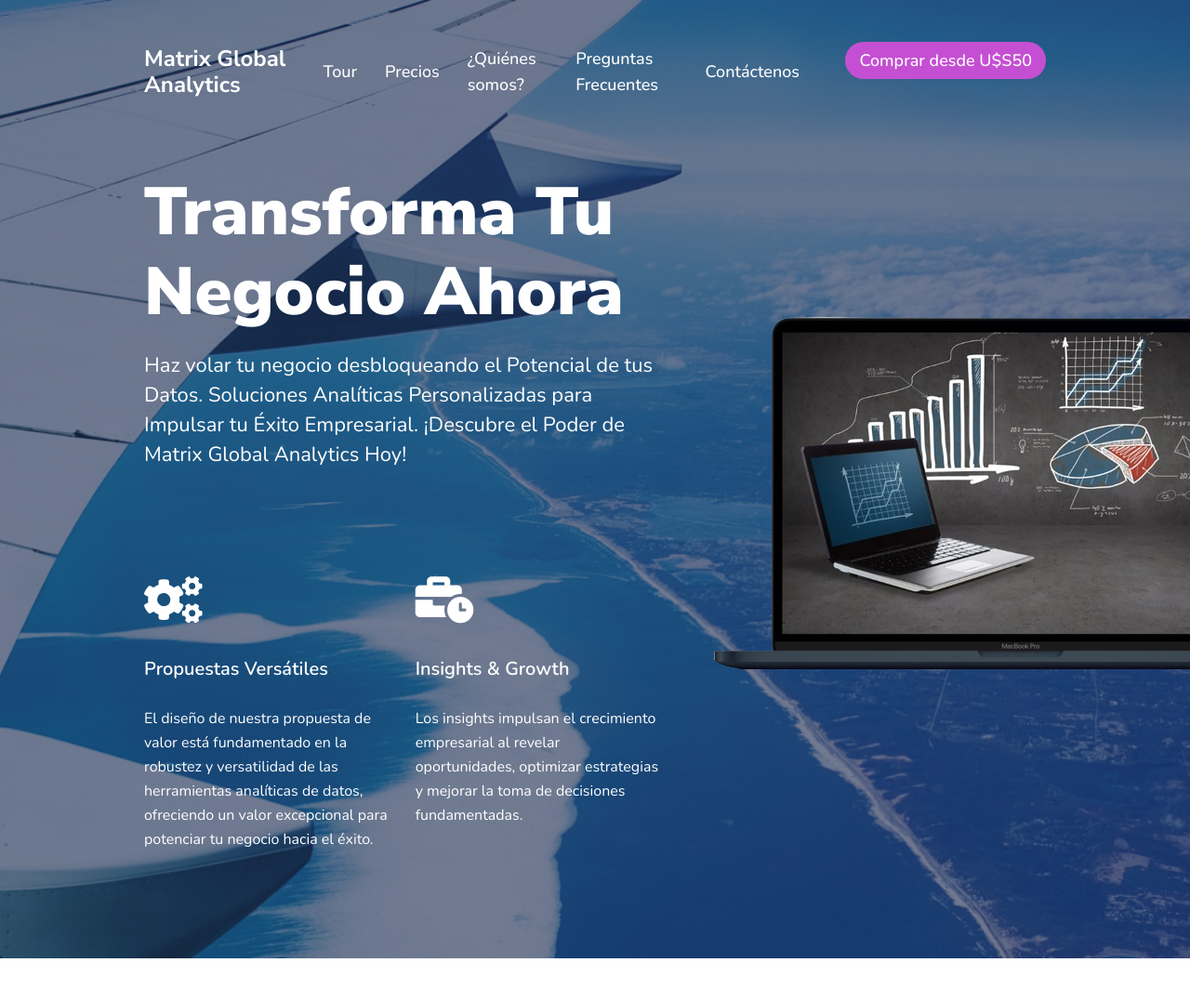
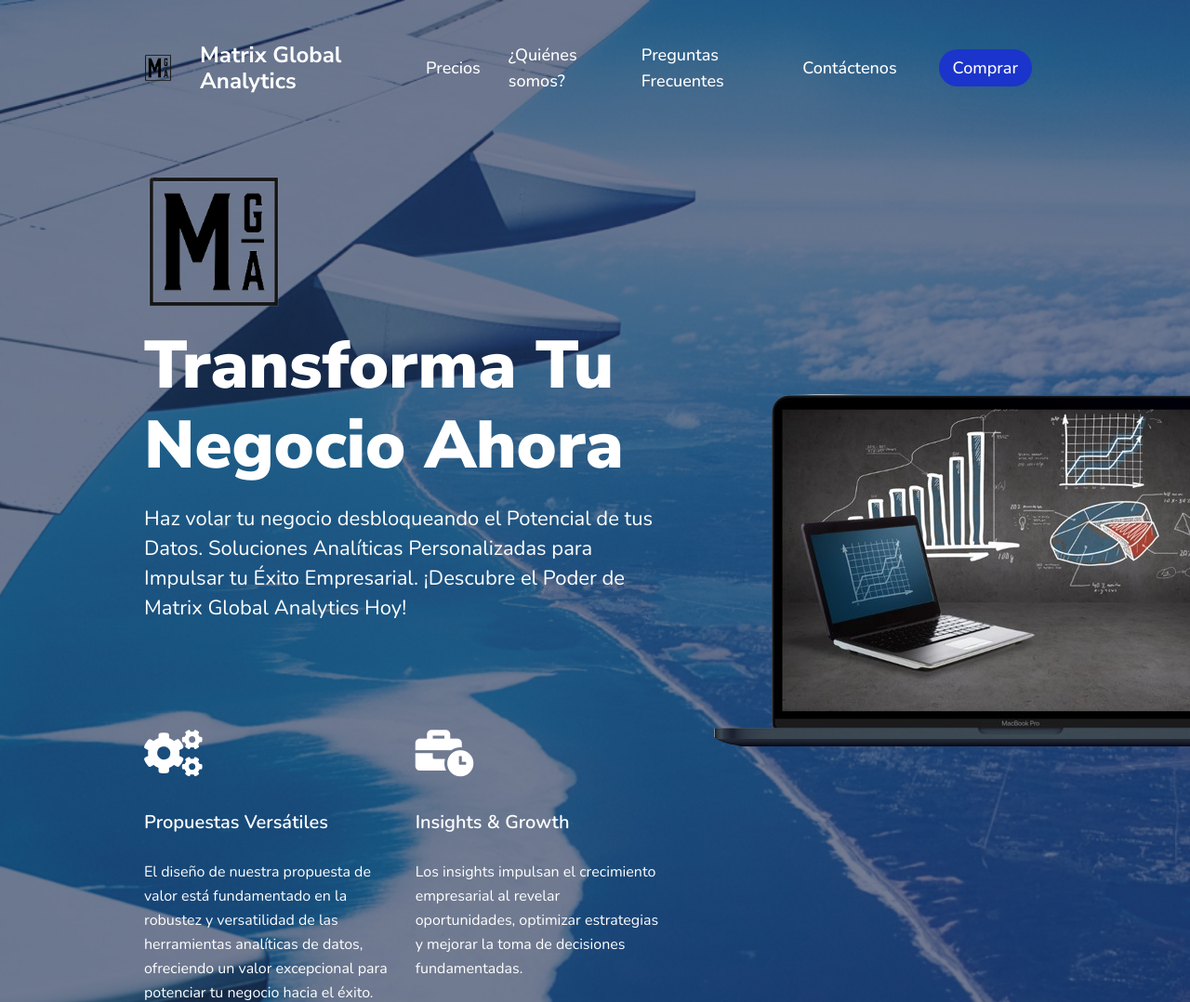
Before and after one commit to Mgobeaalcoba/matrix-global-analytics-webapp, a Django app: page / in a window 1280 px wide. Shown: the top 1078 px of the page at 93% size. Run offline with Django 5.2, Linux system fonts and the light colour scheme; style sheets or scripts are compiled from the project's sources; some libraries are stand-ins or nearby versions.

Commit message:
Add Logo

```diff
--- a/home/templates/home.html
+++ b/home/templates/home.html
@@ -8,7 +8,7 @@
         {% load static %}
         <link rel="stylesheet" type="text/css" href="{% static 'css/styles.css' %}">
         <script src="{% static 'js/script.js' %}"></script>
-        <link rel="icon" href="{% static 'i/favicon.png' %}" type="image/x-icon">
+        <link rel="icon" href="{% static 'i/logo-sin-fondo.png' %}" type="image/x-icon">
 		<!-- Google Fonts -->
         <link href="https://fonts.googleapis.com/css?family=Nunito+Sans:100,200,300,400,600,500,700,800,900|Nunito:100,200,300,400,500,600,700,800,900&amp;subset=latin" rel="stylesheet">
         <!-- Bootstrap 4.3.1 CSS -->
@@ -36,8 +36,6 @@
 
                 <div><a href="#" class="f-heading f-22 link color-main mb-20">Home</a></div>
 
-                <div><a href="#" class="f-heading f-22 link color-main mb-20">Tour</a></div>
-
                 <div><a href="#" class="f-heading f-22 link color-main mb-20">Precios</a></div>
 
                 <div><a href="#" class="f-heading f-22 link color-main mb-20">¿Quienes somos?</a></div>
@@ -55,8 +53,9 @@
                                 <a href="#" target="_blank" class="link color-main f-18 mx-10"><i class="fab fa-instagram"></i></a>
                             </div>
             </div>
-        </div><!-- Header 16 -->
+        </div>
 
+        <!-- Header 16 -->
         <style>
             .header_16{
                 background-image: url(../../static/i/header_16_bg.jpg);
@@ -75,16 +74,14 @@
                     <div class="row justify-content-center">
                         <div class="col-xl-10" data-aos-duration="600" data-aos="fade-down" data-aos-delay="1200">
                             <div class="row align-items-baseline">
-                                <div class="col-lg-9 d-flex align-items-center f-18 medium">
-                                    <div class="mr-15 logo color-white">Matrix Global Analytics</div>
-                                    <a href="#" class="mx-15 link color-white">Tour</a>
+                                <div class="col-lg-18 d-flex align-items-center f-18 medium">
+                                    <img src="{% static 'i/logo-sin-fondo.png' %}" alt="Logo" class="mx-15 logo-image" width="30" height="30">
+                                    <div class="mx-15 logo color-white">Matrix Global Analytics</div>
                                     <a href="#" class="mx-15 link color-white">Precios</a>
                                     <a href="#" class="mx-15 link color-white">¿Quiénes somos?</a>
                                     <a href="#" class="mx-15 link color-white">Preguntas Frecuentes</a>
                                     <a href="#" class="mx-15 link color-white">Contáctenos</a>
-                                </div>
-                                <div class="col-lg-3 d-flex justify-content-end align-items-baseline">
-                                    <a href="#" class="btn sm action-1">Comprar desde U$S50</a>
+                                    <a href="#" class="mx-30 btn sm action-3">Comprar</a>
                                 </div>
                             </div>
                         </div>
@@ -97,7 +94,8 @@
                     <div class="col-xl-10">
                         <div class="row flex-column-reverse flex-md-row align-items-stretch text-center text-md-left">
                             <div class="col-lg-7 col-md-9 pt-40">
-                                <div class="mb-3 logo d-block d-xl-none color-white logo_mobile">Startup 3</div>
+                                <img src="{% static 'i/logo-sin-fondo.png' %}" alt="Logo" class="mb-15 logo-image" width="150" height="150">
+                                <div class="mb-3 logo d-block d-xl-none color-white logo_mobile">Matrix Global Analytics</div>
                                 <h1 class="mb-20 big" data-aos-duration="600" data-aos="fade-down" data-aos-delay="0">Transforma Tu Negocio Ahora</h1>
                                 <div class="f-22 text-adaptive" data-aos-duration="600" data-aos="fade-down" data-aos-delay="300">
                                     Haz volar tu negocio desbloqueando el Potencial de tus Datos. Soluciones Analíticas Personalizadas para Impulsar tu Éxito Empresarial. ¡Descubre el Poder de Matrix Global Analytics Hoy!
```
Also changed, not shown: static/i/logo-2.png (added), static/i/logo-sin-fondo.png (added).
